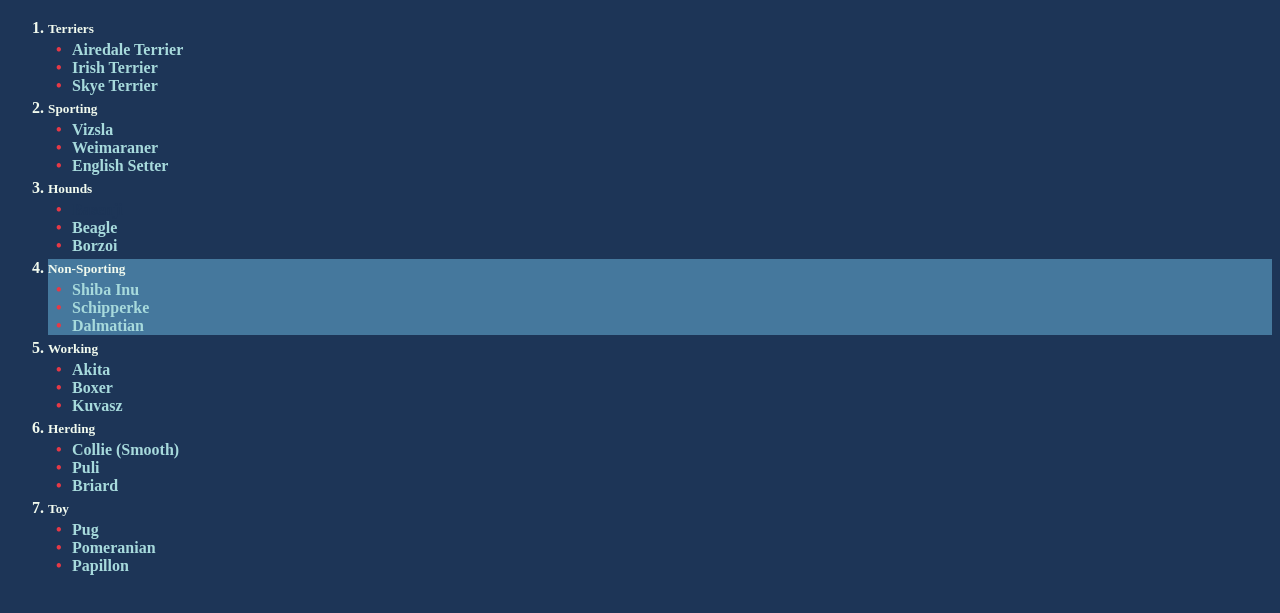
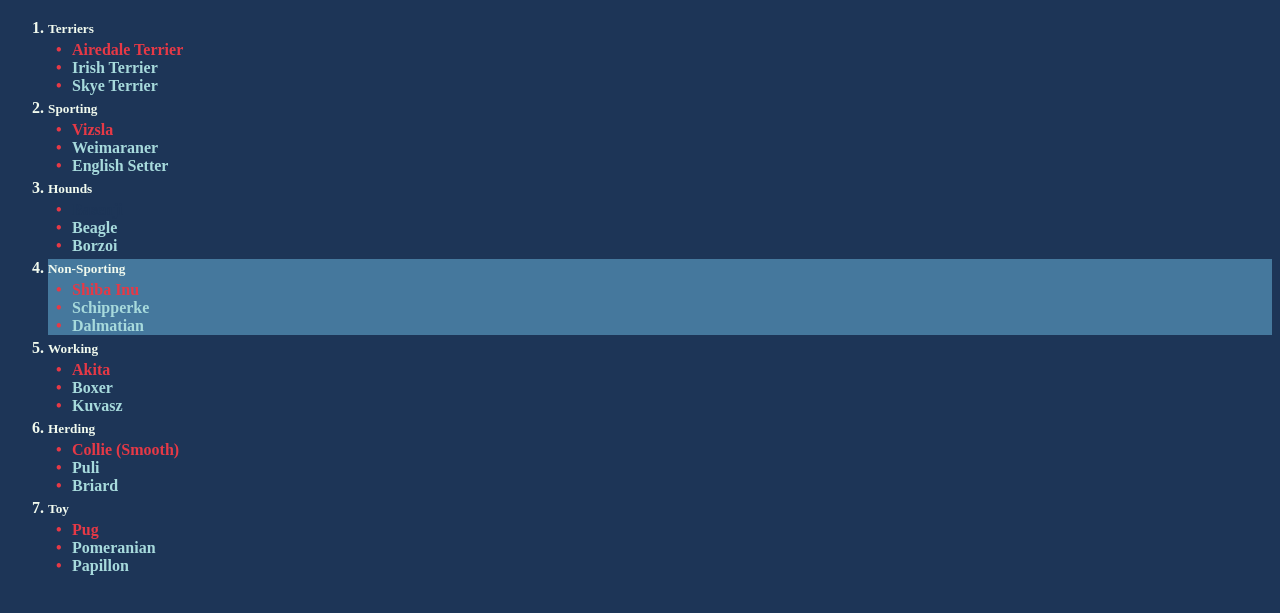
Before and after one commit to Ryoneme2/M4_DII_02, a plain HTML site: page index.html in a window 1280 px wide. Shown: the part 61-674 px from the top of the page. Drawn offline with Linux system fonts and the light colour scheme.

Commit message:
nth-child selector

```diff
--- a/main.css
+++ b/main.css
@@ -10,6 +10,10 @@ ul {
 }
 ol {
   color: #F1FAEE;
+}
+
+ul>li:nth-child(1) {
+  color: #E63946;
 }
 .non_sporting {
   background-color: #45789D;
```
